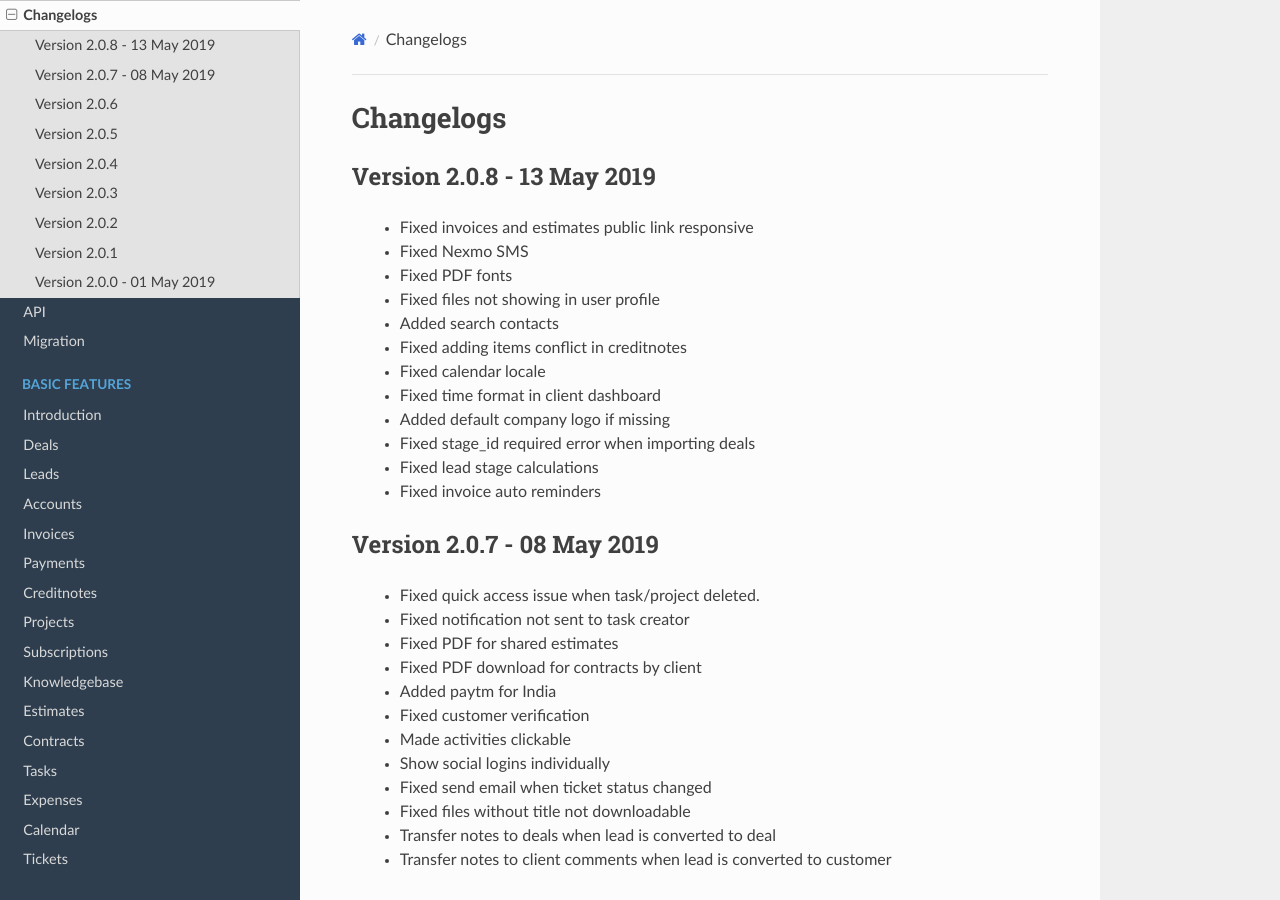
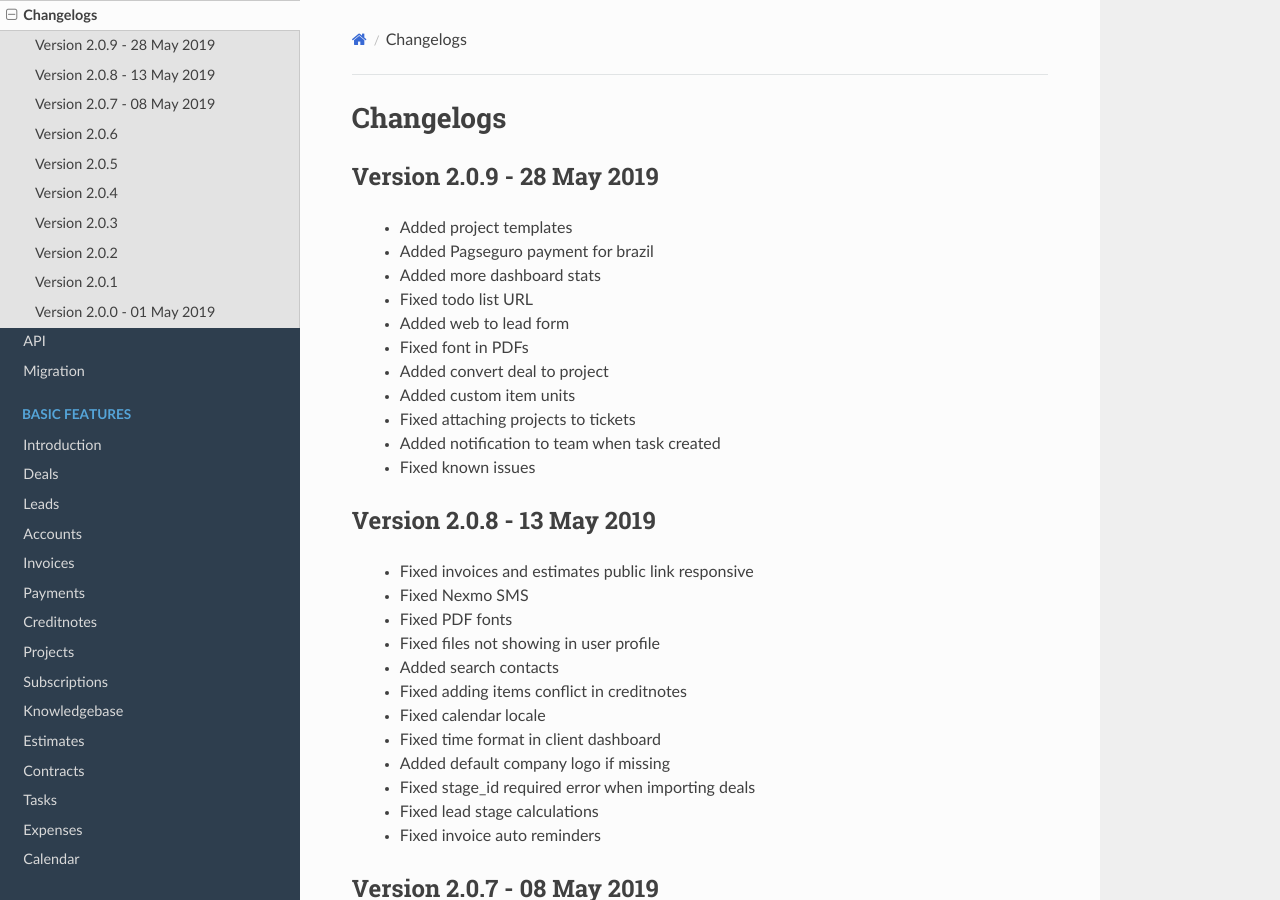
Before and after one commit to wmandai/workice-docs, a Sphinx documentation site: the page built from docs/source/changelogs.rst, in a window 1280 px wide and 900 px high. Built offline with Sphinx 7.4.7 and the Read the Docs theme 2.0.0, drawn with Linux system fonts in a browser that asks for light colours.

Commit message:
Update changelogs

```diff
--- a/docs/source/changelogs.rst
+++ b/docs/source/changelogs.rst
@@ -1,5 +1,20 @@
 Changelogs
 ==========
+Version 2.0.9 - 28 May 2019
+"""""""""""""""""""""""""""""""
+ - Added project templates
+ - Added Pagseguro payment for brazil
+ - Added more dashboard stats
+ - Fixed todo list URL
+ - Added web to lead form
+ - Fixed font in PDFs
+ - Added convert deal to project
+ - Added custom item units
+ - Fixed attaching projects to tickets
+ - Added notification to team when task created
+ - Fixed known issues
+
+
 Version 2.0.8 - 13 May 2019
 """""""""""""""""""""""""""""""
  - Fixed invoices and estimates public link responsive
```
